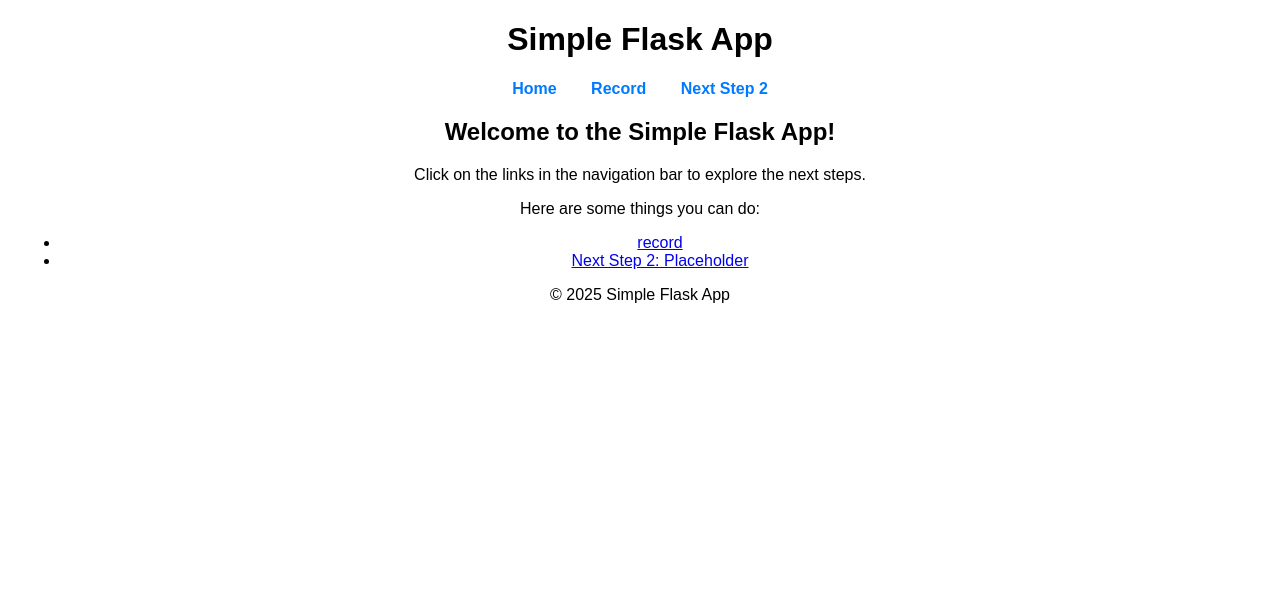
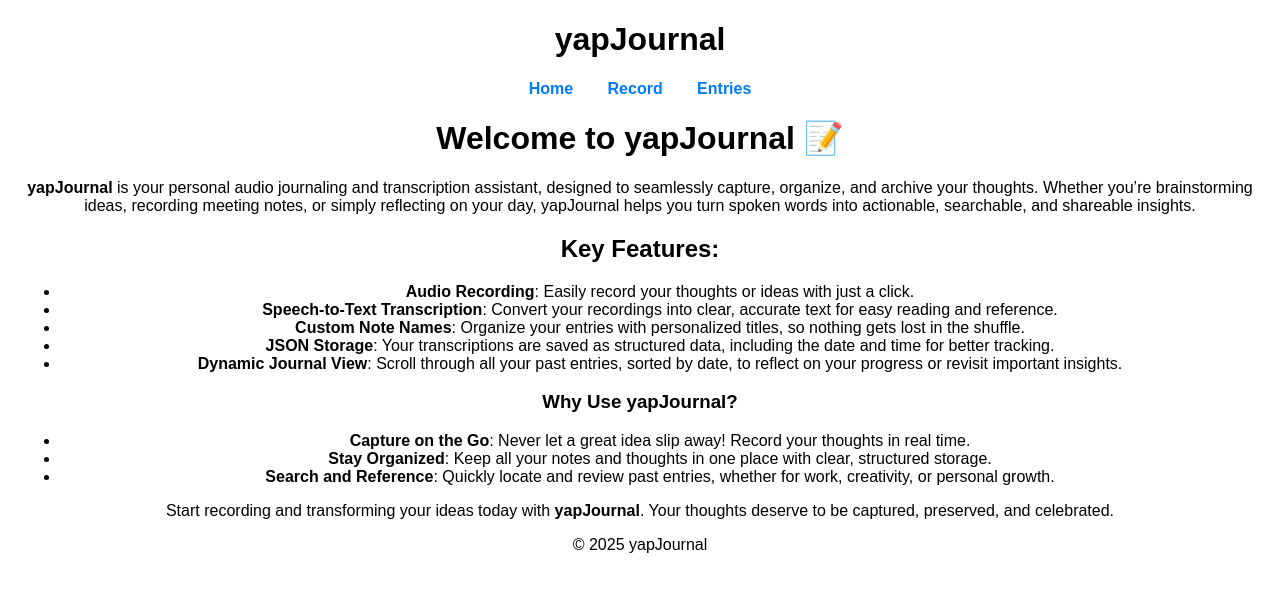
Before and after one commit to blackgauss/yapJournal, a Flask app: page / in a window 1280 px wide. Shown: the top 592 px of the page. Run offline with Flask 3, Linux system fonts and the light colour scheme.

Commit message:
entries viewer

```diff
--- a/app.py
+++ b/app.py
@@ -3,6 +3,7 @@ import os
 from transcriptions.transcribe import transcribe_audio
 import json
 from datetime import datetime
+import markdown
 
 
 app = Flask(__name__)
@@ -19,7 +20,16 @@ if not os.path.exists(TRANSCRIPTIONS_DIR):
 
 @app.route("/")
 def home():
-    return render_template("home.html")
+    # Read the Markdown file with UTF-8 encoding
+    with open("description.md", "r", encoding="utf-8") as md_file:
+        md_content = md_file.read()
+
+    # Convert Markdown to HTML
+    html_content = markdown.markdown(md_content)
+
+    # Pass the HTML content to the template
+    return render_template("home.html", description=html_content)
+
 
 @app.route("/record")
 def record():
@@ -82,5 +92,29 @@ def transcribe():
         print(f"Error during transcription: {e}")
         return jsonify({"message": "An error occurred during transcription!"}), 500
 
+@app.route("/entries", methods=["GET"])
+def entries():
+    try:
+        # List all JSON files in the /transcriptions folder
+        entries = []
+        for filename in os.listdir(TRANSCRIPTIONS_DIR):
+            if filename.endswith(".json"):
+                file_path = os.path.join(TRANSCRIPTIONS_DIR, filename)
+
+                # Read and parse the JSON file
+                with open(file_path, "r") as json_file:
+                    data = json.load(json_file)
+                    entries.append({
+                        "note_name": data.get("note_name", "Unknown"),
+                        "date_created": data.get("date_created", "Unknown"),
+                        "transcription": data.get("transcription", "No transcription available"),
+                    })
+
+        # Render the entries page with the entries list
+        return render_template("entries.html", entries=entries)
+    except Exception as e:
+        print(f"Error loading entries: {e}")
+        return jsonify({"message": "An error occurred while loading entries!"}), 500
+
 if __name__ == "__main__":
     app.run(debug=True)
--- /dev/null
+++ b/description.md
@@ -0,0 +1,17 @@
+# Welcome to **yapJournal** 📝
+
+**yapJournal** is your personal audio journaling and transcription assistant, designed to seamlessly capture, organize, and archive your thoughts. Whether you’re brainstorming ideas, recording meeting notes, or simply reflecting on your day, yapJournal helps you turn spoken words into actionable, searchable, and shareable insights.
+
+## Key Features:
+- **Audio Recording**: Easily record your thoughts or ideas with just a click.
+- **Speech-to-Text Transcription**: Convert your recordings into clear, accurate text for easy reading and reference.
+- **Custom Note Names**: Organize your entries with personalized titles, so nothing gets lost in the shuffle.
+- **JSON Storage**: Your transcriptions are saved as structured data, including the date and time for better tracking.
+- **Dynamic Journal View**: Scroll through all your past entries, sorted by date, to reflect on your progress or revisit important insights.
+
+### Why Use yapJournal?
+- **Capture on the Go**: Never let a great idea slip away! Record your thoughts in real time.
+- **Stay Organized**: Keep all your notes and thoughts in one place with clear, structured storage.
+- **Search and Reference**: Quickly locate and review past entries, whether for work, creativity, or personal growth.
+
+Start recording and transforming your ideas today with **yapJournal**. Your thoughts deserve to be captured, preserved, and celebrated.
--- a/templates/home.html
+++ b/templates/home.html
@@ -1,13 +1,9 @@
 {% extends "layout.html" %}
 
-{% block title %}Home | Simple Flask App{% endblock %}
+{% block title %}Home{% endblock %}
 
 {% block content %}
-    <h2>Welcome to the Simple Flask App!</h2>
-    <p>Click on the links in the navigation bar to explore the next steps.</p>
-    <p>Here are some things you can do:</p>
-    <ul>
-        <li><a href="/record">record</a></li>
-        <li><a href="/next-step-2">Next Step 2: Placeholder</a></li>
-    </ul>
+    <div class="markdown-content">
+        {{ description|safe }}
+    </div>
 {% endblock %}
--- a/templates/layout.html
+++ b/templates/layout.html
@@ -23,18 +23,18 @@
 </head>
 <body>
     <header>
-        <h1>Simple Flask App</h1>
+        <h1>yapJournal</h1>
         <nav>
             <a href="/">Home</a>
             <a href="/record">Record</a>
-            <a href="/next-step-2">Next Step 2</a>
+            <a href="/entries">Entries</a>
         </nav>
     </header>
     <main>
         {% block content %}{% endblock %}
     </main>
     <footer>
-        <p>&copy; 2025 Simple Flask App</p>
+        <p>&copy; 2025 yapJournal</p>
     </footer>
 </body>
 </html>
--- /dev/null
+++ b/transcriptions/yapJournal.json
@@ -0,0 +1,5 @@
+{
+    "note_name": "yapJournal",
+    "transcription": " Wow, so this is pretty cool. I've used chatGPT to help me make this website. I won't hide it. And what it does is I can click audio recording and you know give it a title. It'll record what I'm saying. Then it'll transcribe it and I can view those entries later. I should save the date and time too. Now what I want to do is begin work on the piece where I'll send that off to the GPT via the Open API, OpenAI API and then use that to turn my recordings into to do lists.",
+    "date_created": "2025-01-07 07:48:15"
+}
--- /dev/null
+++ b/transcriptions/yapJournal2.json
@@ -0,0 +1,5 @@
+{
+    "note_name": "yapJournal2",
+    "transcription": " You know, just as a general thing, I want to say it's really cool to make things, interact with them and see my voice be turned into text and I can click buttons and know that, you know, maybe I didn't write the exact code because of ChatchyBT, but what an idea is in my head to be able to put that into the real world. I think that's the really important part to me and I can learn details if they're necessary. I feel intelligent enough to, but just being able to interact with something I created is absolutely amazing to me and I don't know if this entry will be saved or if I'll delete it or what. I got to figure out a stored solution like where I'm going to store this all, I was thinking it'd be cool to have like a local Raspberry Pi server that'll act as my journal. I can take it around and do all that, but I should probably get into cloud storage at some point.",
+    "date_created": "2025-01-07 07:50:10"
+}
```
Also changed, not shown: templates/entries.html (added, +19 -0 lines).
